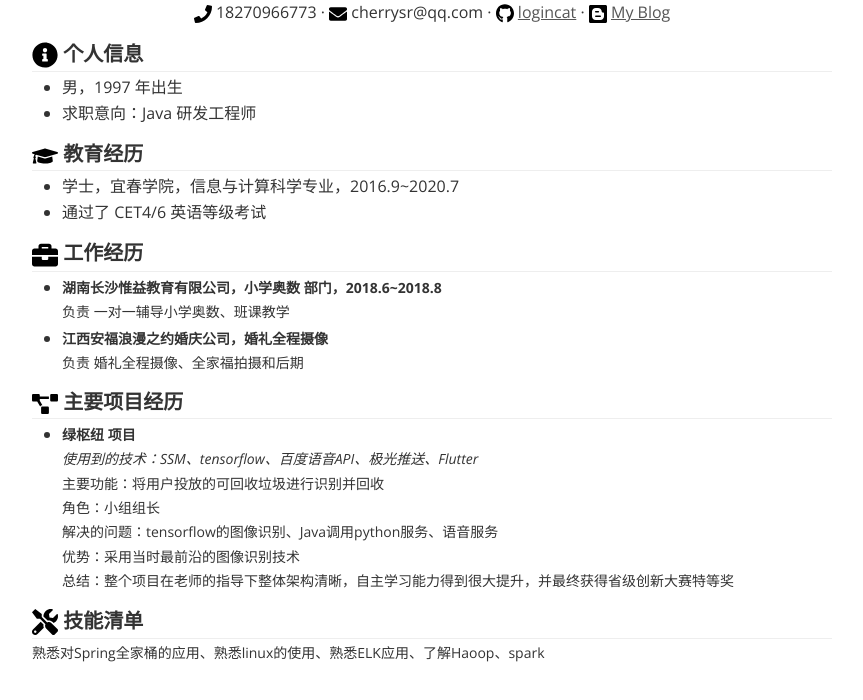
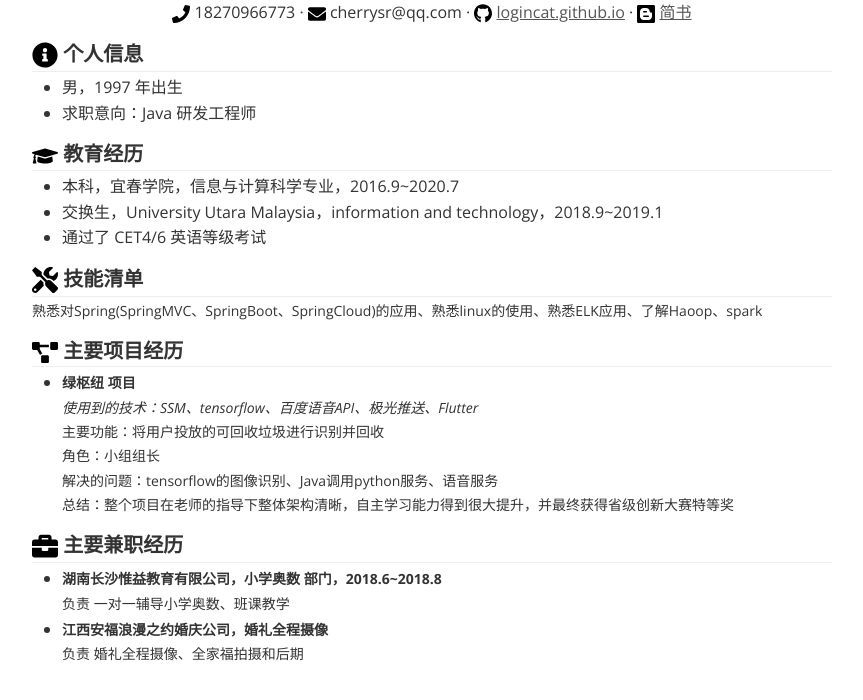
Before and after one commit to logincat/logincat.github.io, a plain HTML site: page resume.html in a window 1280 px wide. Shown: the whole page, without its empty margins (208-1071 px from the left). Drawn offline with nearby package versions, Linux system fonts and the light colour scheme.

Commit message:
Update resume.html

```diff
--- a/resume.html
+++ b/resume.html
@@ -1299,12 +1299,12 @@
                 ·
                 <span>
                     <img src="/images/assets/github-brands.svg" width="18px" onerror="this.style.display = 'none';">
-                    <a href="https://github.com/logincat">logincat</a>
+                    <a href="https://github.com/logincat">logincat.github.io</a>
                 </span>
                 ·
                 <span>
                     <img src="/images/assets/blogger.svg" width="18px" onerror="this.style.display = 'none';">
-                    <a href="https://www.jianshu.com/u/6435727b47ac">My Blog</a>
+                    <a href="https://www.jianshu.com/u/6435727b47ac">简书</a>
                 </span>
             </div>
         </center>
@@ -1318,11 +1318,25 @@
         <h2><a name='header-n14' class='md-header-anchor '></a><img src="/images/assets/graduation-cap-solid.svg" width="30px"> 教育经历</h2>
         <ul>
             <!-- <li>硕士，XXXX大学，计算机科学与技术专业，2016.9~2019.7</li> -->
-            <li>学士，宜春学院，信息与计算科学专业，2016.9~2020.7</li>
+            <li>本科，宜春学院，信息与计算科学专业，2016.9~2020.7</li>
+            <li>交换生，University Utara Malaysia，information and technology，2018.9~2019.1</li>
             <!-- <li>绩点：***，年级前 100%</li> -->
             <li>通过了 CET4/6 英语等级考试</li>
         </ul>
-        <h2><a name='header-n24' class='md-header-anchor '></a><img src="/images/assets/briefcase-solid.svg" width="30px"> 工作经历</h2>
+        <h2><a name='header-n35' class='md-header-anchor '></a><img src="/images/assets/tools-solid.svg" width="30px"> 技能清单</h2>
+        <p>熟悉对Spring(SpringMVC、SpringBoot、SpringCloud)的应用、熟悉linux的使用、熟悉ELK应用、了解Haoop、spark</p>
+        <h2><a name='header-n29' class='md-header-anchor '></a><img src="/images/assets/project-diagram-solid.svg" width="30px"> 主要项目经历</h2>
+        <ul>
+            <li>
+                <p><strong>绿枢纽 项目</strong></p>
+                <p><em>使用到的技术：SSM、tensorflow、百度语音API、极光推送、Flutter</em></p>
+                <p>主要功能：将用户投放的可回收垃圾进行识别并回收</p>
+                <p>角色：小组组长</p>
+                <p>解决的问题：tensorflow的图像识别、Java调用python服务、语音服务</p>
+                <p>总结：整个项目在老师的指导下整体架构清晰，自主学习能力得到很大提升，并最终获得省级创新大赛特等奖</p>
+            </li>
+        </ul>
+        <h2><a name='header-n24' class='md-header-anchor '></a><img src="/images/assets/briefcase-solid.svg" width="30px"> 主要兼职经历</h2>
         <ul>
             <li>
                 <p><strong>湖南长沙惟益教育有限公司，小学奥数 部门，2018.6~2018.8</strong></p>
@@ -1333,20 +1347,6 @@
                 <p>负责 婚礼全程摄像、全家福拍摄和后期</p>
             </li>
         </ul>
-        <h2><a name='header-n29' class='md-header-anchor '></a><img src="/images/assets/project-diagram-solid.svg" width="30px"> 主要项目经历</h2>
-        <ul>
-            <li>
-                <p><strong>绿枢纽 项目</strong></p>
-                <p><em>使用到的技术：SSM、tensorflow、百度语音API、极光推送、Flutter</em></p>
-                <p>主要功能：将用户投放的可回收垃圾进行识别并回收</p>
-                <p>角色：小组组长</p>
-                <p>解决的问题：tensorflow的图像识别、Java调用python服务、语音服务</p>
-                <p>优势：采用当时最前沿的图像识别技术</p>
-                <p>总结：整个项目在老师的指导下整体架构清晰，自主学习能力得到很大提升，并最终获得省级创新大赛特等奖</p>
-            </li>
-        </ul>
-        <h2><a name='header-n35' class='md-header-anchor '></a><img src="/images/assets/tools-solid.svg" width="30px"> 技能清单</h2>
-        <p>熟悉对Spring全家桶的应用、熟悉linux的使用、熟悉ELK应用、了解Haoop、spark</p>
     </div>
 </body>
 
```
